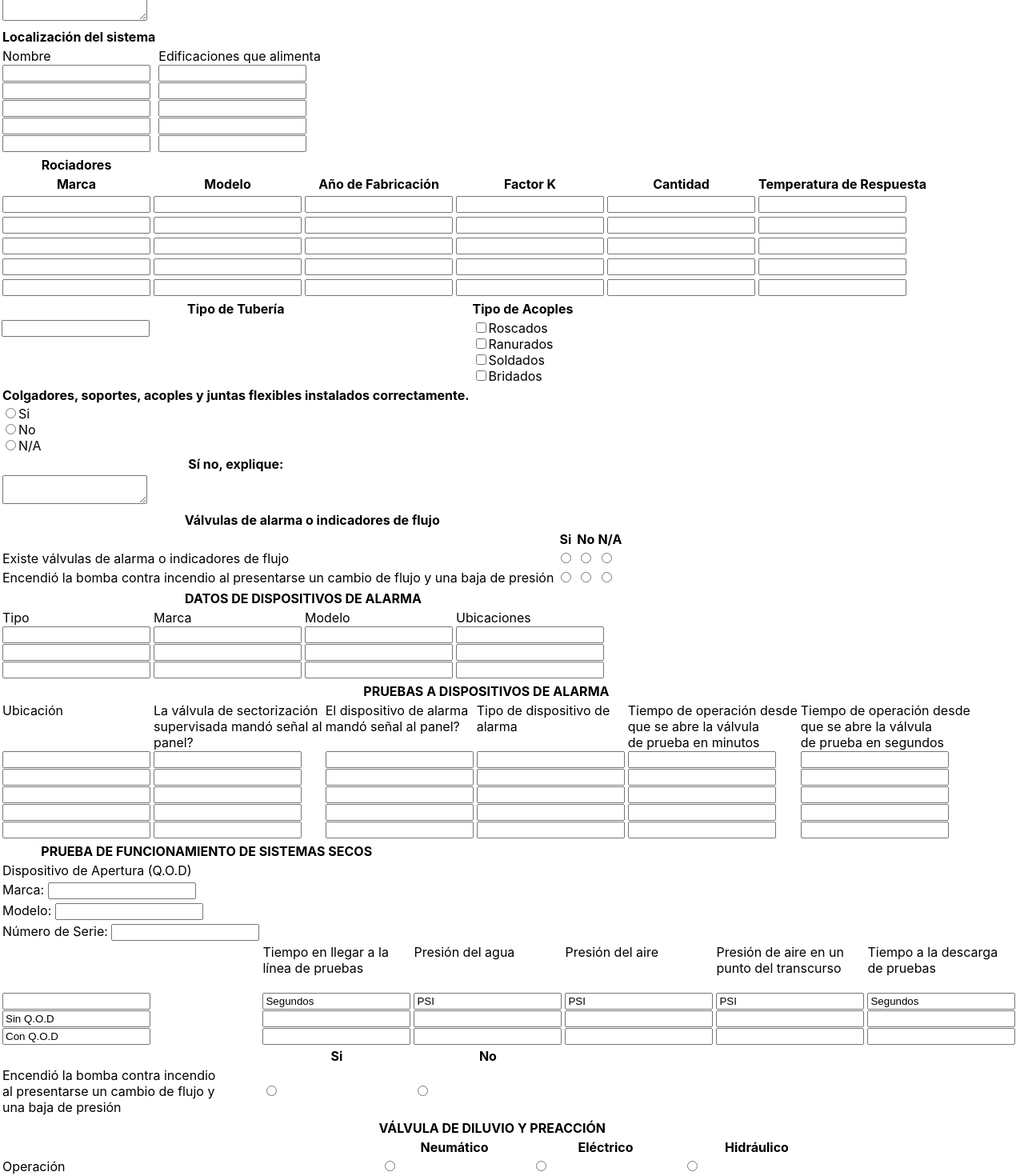
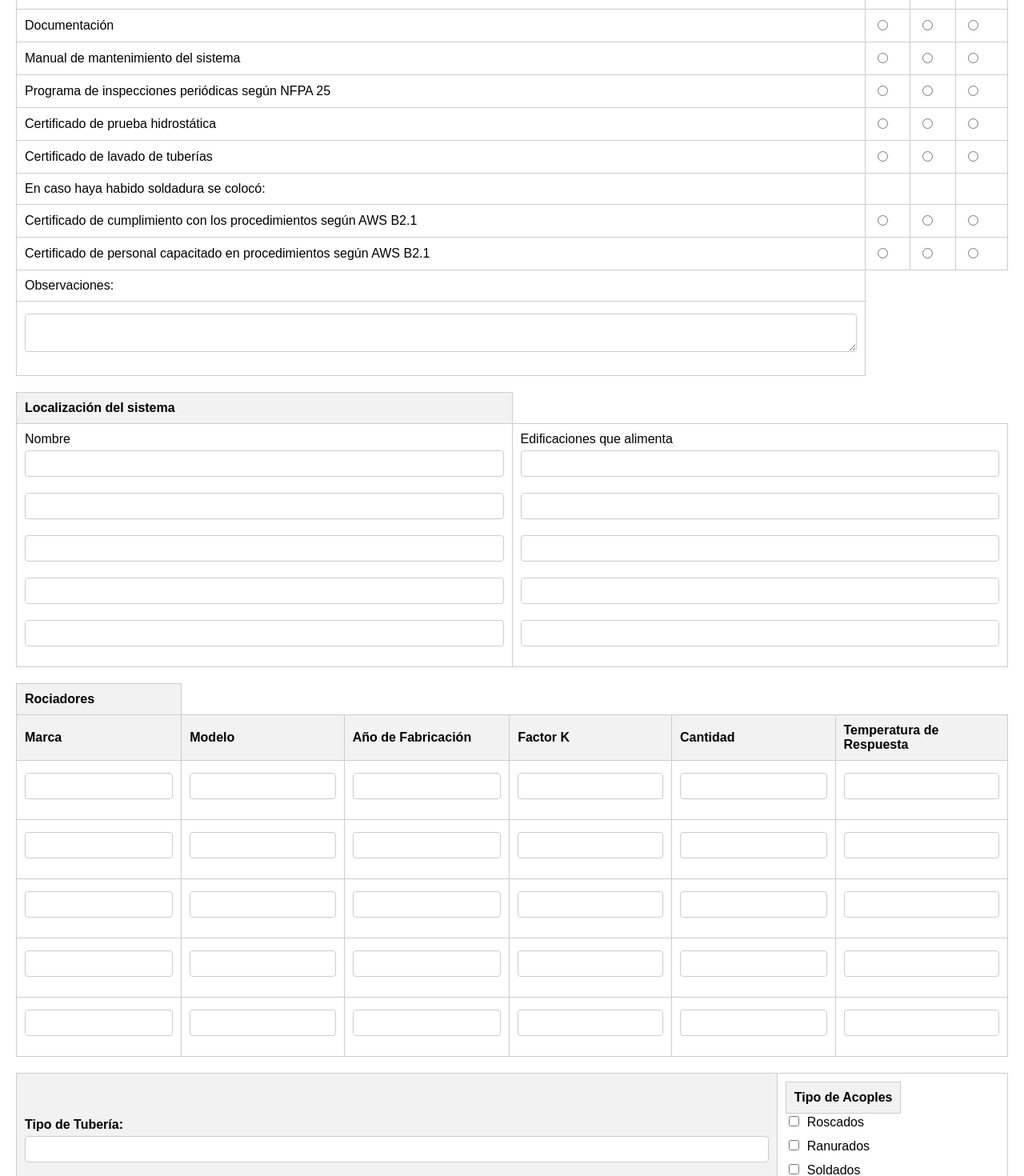
Before and after one commit to Consulting-RPD/frontend, a React (Create React App) app: page /formularios/nfpa13 in a window 1280 px wide. Shown: the part 640-2110 px from the top of the page at 80% size. Built offline with nearby package versions, Linux system fonts and the light colour scheme.

Commit message:
hoja_estilo_formularioNFPA_13

```diff
--- a/src/forms/FormularioNFPA13.js
+++ b/src/forms/FormularioNFPA13.js
@@ -1,4 +1,5 @@
 import React, { useState } from 'react';
+import '../styles/EstiloFormularioNFPA13.css';
 
 const FormularioNFPA13 = () => {
   const [tipoPrueba, setTipoPrueba] = useState('');
@@ -94,18 +95,11 @@ const FormularioNFPA13 = () => {
 
   const tuberiaAccesoriosTabla = (
     <table>
-      <thead>
-        <tr>
-          <th>Tipo de Tubería</th>
-          <th>Tipo de Acoples</th>
-        </tr>
-
-      </thead>
       <tbody>
-
-      <input type="text" name="tipoTuberia" />
+      <th>Tipo de Tubería: <input type="text" name="tipoTuberia" /></th>
 
           <td>
+            <th>Tipo de Acoples</th>
             <div className="checkbox-container">
               <input type="checkbox" name="roscados" id="roscados" />
               <label for="roscados">Roscados</label>
@@ -123,10 +117,9 @@ const FormularioNFPA13 = () => {
               <label for="bridados">Bridados</label>
             </div>
           </td>
+
           <tr>
-          <th>Colgadores, soportes, acoples y juntas flexibles instalados correctamente.</th>
-          </tr>
-          <tr>
+            <td>Colgadores, soportes, acoples y juntas flexibles instalados correctamente.</td>
             <div className="radio-container">
               <input type="radio" name="verificacion" id="si" value="si" />
               <label for="si">Si</label>
@@ -906,10 +899,10 @@ const FormularioNFPA13 = () => {
       <tbody>
         <th>Comentario</th>
         <tr><td>PERSONAS PRESENTES</td></tr>
-        <tr>Fecha en la que se dejo el sistema operativo con todas las válvulas <br/>
-                en la posición normal de funcionamiento</tr>
+        <tr><td>Fecha en la que se dejo el sistema operativo con todas las válvulas<br/>
+                en la posición normal de funcionamiento </td></tr>
             <td>Fecha: <input type="date" /></td>
-            <td>Hora: <input type="time" /></td>
+            <tr><td>Hora: <input type="time" /></td></tr>
       </tbody>
     </table>
   );
@@ -957,10 +950,7 @@ const FormularioNFPA13 = () => {
                 <input type="text" name="fechaFirmaContratistaInstalador4"/>
             </td>
             <tr>
-                <tr>
-                    <td>Observaciones:</td>
-                </tr>
-                <td><textarea name="observacionesFirmaContratistaInstalador4" value=""></textarea></td>
+              <tr><td>Observaciones: <textarea name="observacionesFirmaContratistaInstalador4" value=""></textarea></td></tr>
             </tr>
       </tbody>
     </table>
--- /dev/null
+++ b/src/styles/EstiloFormularioNFPA13.css
@@ -0,0 +1,80 @@
+/* General Styles */
+body {
+    font-family: Arial, sans-serif;
+    margin: 20px;
+    padding: 0;
+  }
+
+  /* Formulario Container */
+  .form-container {
+    max-width: 1200px;
+    margin: auto;
+    padding: 20px;
+    border: 1px solid #ccc;
+    border-radius: 10px;
+    background-color: #f9f9f9;
+  }
+
+  /* Section Subtitles */
+  h2 {
+    border-bottom: 2px solid #000;
+    padding-bottom: 5px;
+    margin-bottom: 20px;
+    font-size: 1.5em;
+  }
+
+  /* Table Styles */
+  table {
+    width: 100%;
+    border-collapse: collapse;
+    margin-bottom: 20px;
+  }
+
+  th, td {
+    padding: 10px;
+    border: 1px solid #ccc;
+    text-align: left;
+  }
+
+  th {
+    background-color: #f2f2f2;
+  }
+
+  /* Input and Textarea Styles */
+  input[type="text"], textarea {
+    width: 100%;
+    padding: 8px;
+    margin-top: 5px;
+    margin-bottom: 15px;
+    box-sizing: border-box;
+    border: 1px solid #ccc;
+    border-radius: 4px;
+  }
+
+  textarea {
+    resize: vertical;
+  }
+
+  /* Responsive Adjustments */
+  @media (max-width: 768px) {
+    .form-container {
+      padding: 10px;
+    }
+
+    input[type="text"], textarea {
+      width: 100%;
+    }
+
+    th, td {
+      padding: 5px;
+    }
+  }
+
+  /* Checkbox and Radio Styles */
+  .checkbox-container, .radio-container {
+    margin-bottom: 10px;
+  }
+
+  .checkbox-container input, .radio-container input {
+    margin-right: 10px;
+  }
```
Also changed, not shown: 1 other file (tests, documents, lock files or other folders).
